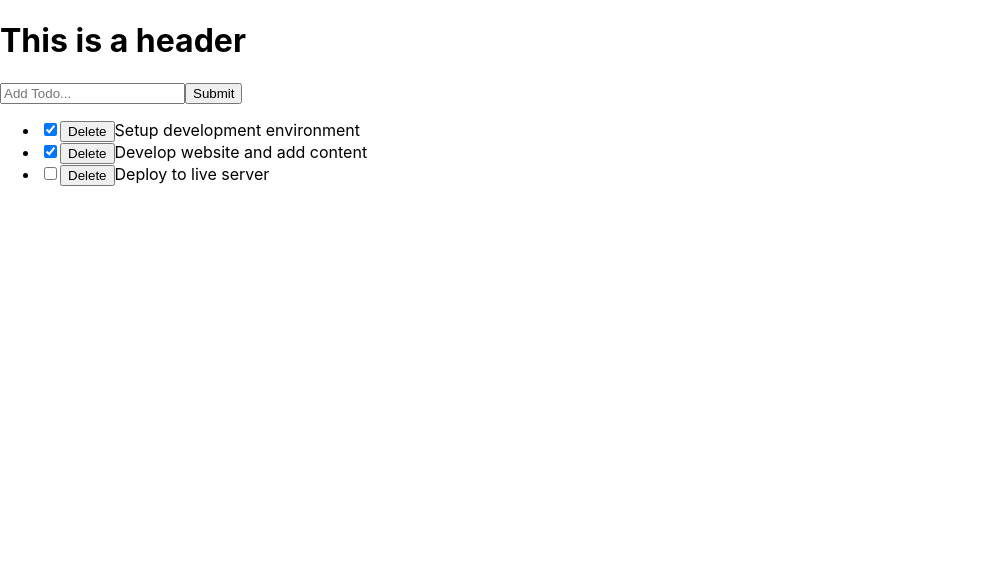
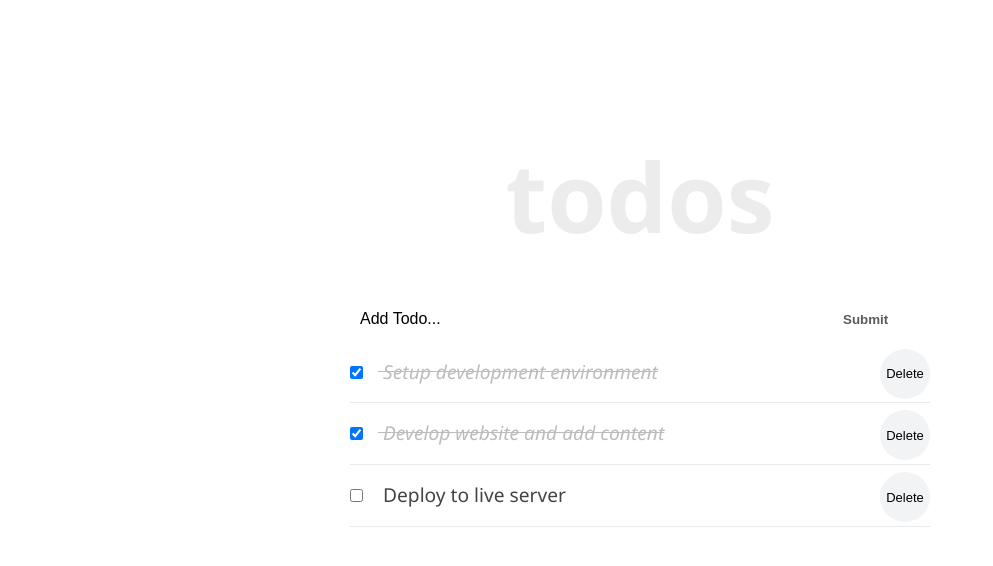
Before and after one commit to nottherealalanturing/Todo-React-App-, a React (Create React App) app: page / in a window 1280 px wide. Shown: the top 566 px of the page, without its empty margins (0-993 px from the left). Built offline with nearby package versions, Linux system fonts and the light colour scheme.

Commit message:
styles: add styles to component

```diff
--- a/src/App.css
+++ b/src/App.css
@@ -1,38 +1,65 @@
-.App {
-  text-align: center;
+* {
+  box-sizing: border-box;
+  margin: 0;
+  padding: 0;
 }
 
-.App-logo {
-  height: 40vmin;
-  pointer-events: none;
+body {
+  font-family: 'Segoe UI', Arial, sans-serif;
+  line-height: 1.4;
+  color: #444;
+  background: #fff;
+  height: 100vh;
 }
 
-@media (prefers-reduced-motion: no-preference) {
-  .App-logo {
-    animation: App-logo-spin infinite 20s linear;
-  }
+.container {
+  display: flex;
+  flex-direction: column;
+  justify-content: center;
+  align-items: center;
+  max-width: 600px;
+  margin: 0 auto;
 }
 
-.App-header {
-  background-color: #282c34;
-  min-height: 100vh;
-  display: flex;
-  flex-direction: column;
-  align-items: center;
-  justify-content: center;
-  font-size: calc(10px + 2vmin);
-  color: white;
+.inner {
+  width: 100%;
+  padding: 8rem 10px 4rem;
 }
 
-.App-link {
-  color: #61dafb;
+.form-container {
+  width: 100%;
+  margin-bottom: 20px;
+  display: flex;
+  border-radius: calc(0.5 * 100px);
+  box-shadow: 0 1px 6px 0 rgba(0, 0, 0, 0.38);
+  justify-content: space-evenly;
 }
 
-@keyframes App-logo-spin {
-  from {
-    transform: rotate(0deg);
-  }
-  to {
-    transform: rotate(360deg);
-  }
+.input-text {
+  font-size: 1rem;
+  font-weight: 400;
+  width: 85%;
+  padding-right: 5px;
+  padding-left: 10px;
+  border-radius: calc(0.5 * 100px);
 }
+
+.input-text::placeholder {
+  color: #000;
+}
+
+.input-submit {
+  background: transparent;
+  color: #5b5b5b;
+  text-transform: capitalize;
+  cursor: pointer;
+  font-weight: 600;
+  margin-right: 10px;
+}
+
+.input-text,
+.input-submit {
+  height: 45px;
+  outline: none;
+  border: none;
+}
--- a/src/components/Header.jsx
+++ b/src/components/Header.jsx
@@ -2,7 +2,28 @@ import React from 'react';
 
 class Header extends React.Component {
   render() {
-    return <h1>This is a header</h1>;
+    const headerStyle = {
+      padding: '20px 0',
+      lineHeight: '1.5em',
+    };
+
+    return (
+      <header style={headerStyle}>
+        <h1
+          style={{
+            fontSize: '6rem',
+            fontWeight: '600',
+            marginBottom: '2rem',
+            lineHeight: '1em',
+            color: '#ececec',
+            textTransform: 'lowercase',
+            textAlign: 'center',
+          }}
+        >
+          todos
+        </h1>
+      </header>
+    );
   }
 }
 
--- a/src/components/InputTodo.jsx
+++ b/src/components/InputTodo.jsx
@@ -22,15 +22,16 @@ class InputTodo extends React.Component {
 
   render() {
     return (
-      <form onSubmit={this.handleSubmit}>
+      <form onSubmit={this.handleSubmit} className="form-control">
         <input
           type="text"
           placeholder="Add Todo..."
           value={this.state.title}
           onChange={this.onChange}
           name="title"
+          className="input-text"
         />
-        <button>Submit</button>
+        <button className="input-submit">Submit</button>
       </form>
     );
   }
--- a/src/components/TodoContainer.jsx
+++ b/src/components/TodoContainer.jsx
@@ -59,7 +59,8 @@ class TodoContainer extends React.Component {
 
   render() {
     return (
-      <React.Fragment>
+      <div className="container">
+        <div className="inner">
           <Header />
           <InputTodo addTodoProps={this.addTodoItem} />
           <TodoList
@@ -67,7 +68,8 @@ class TodoContainer extends React.Component {
             handleChangeProps={this.handleChange}
             deleteItemProps={this.deleteItem}
           />
-      </React.Fragment>
+        </div>
+      </div>
     );
   }
 }
--- a/src/components/TodoItem.jsx
+++ b/src/components/TodoItem.jsx
@@ -1,17 +1,24 @@
 import React from 'react';
-
+import styles from './TodoItem.module.css';
 class TodoItem extends React.Component {
   render() {
+    const completedStyle = {
+      fontStyle: 'italic',
+      color: '#595959',
+      opacity: 0.4,
+      textDecoration: 'line-through',
+    };
     const { todo, handleChangeProps, deleteItemProps } = this.props;
     return (
-      <li>
+      <li className={styles.item}>
         <input
           type="checkbox"
           checked={todo.completed}
           onChange={() => handleChangeProps(todo.id)}
+          className={styles.checkbox}
         />
         <button onClick={() => deleteItemProps(todo.id)}>Delete</button>
-        {this.props.todo.title}
+        <span style={todo.completed ? completedStyle : null}> {todo.title}</span>
       </li>
     );
   }
--- /dev/null
+++ b/src/components/TodoItem.module.css
@@ -0,0 +1,23 @@
+.item {
+  font-size: 1.2rem;
+  list-style-type: none;
+  padding: 17px 0px;
+  border-bottom: 1px solid #eaeaea;
+}
+
+.checkbox {
+  margin-right: 15px;
+}
+
+.item button {
+  font-size: 13px;
+  background: #f1f3f4;
+  border: none;
+  cursor: pointer;
+  float: right;
+  outline: none;
+  border-radius: 100px;
+  height: 50px;
+  width: 50px;
+  margin: -10px 0 0 10px;
+}
--- a/src/index.css
+++ /dev/null
@@ -1,13 +0,0 @@
-body {
-  margin: 0;
-  font-family: -apple-system, BlinkMacSystemFont, 'Segoe UI', 'Roboto', 'Oxygen',
-    'Ubuntu', 'Cantarell', 'Fira Sans', 'Droid Sans', 'Helvetica Neue',
-    sans-serif;
-  -webkit-font-smoothing: antialiased;
-  -moz-osx-font-smoothing: grayscale;
-}
-
-code {
-  font-family: source-code-pro, Menlo, Monaco, Consolas, 'Courier New',
-    monospace;
-}
--- a/src/index.js
+++ b/src/index.js
@@ -1,6 +1,5 @@
 import React from 'react';
 import ReactDOM from 'react-dom/client';
-import './index.css';
 import App from './App';
 import reportWebVitals from './reportWebVitals';
 
```
Lines whose indentation alone changed are shown as unchanged.
